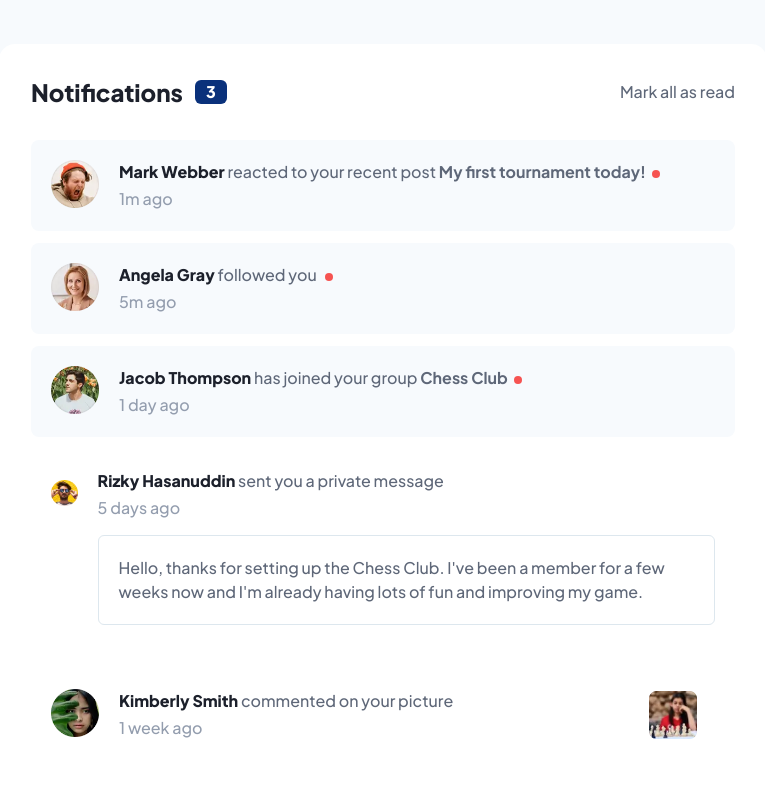
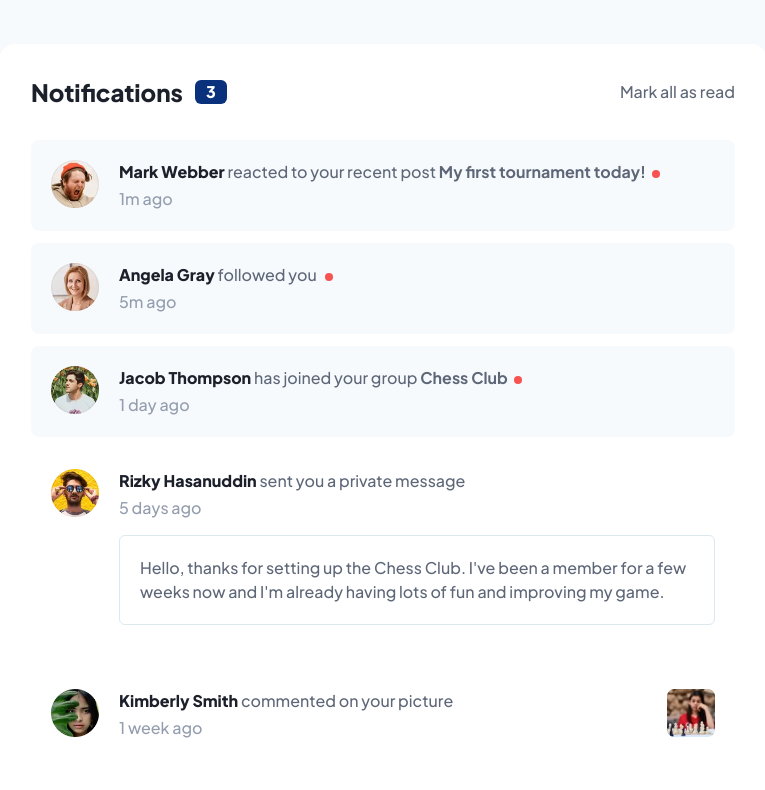
Before and after one commit to arpit8392/fem-challenge-25-notifications-page, a Next.js app: page / in a window 1280 px wide. Shown: the top 790 px of the page, without its empty margins (257-1022 px from the left). Built offline with nearby package versions, Linux system fonts and the light colour scheme.

Commit message:
Fix Image Shrinking Issue in case of Private messages

```diff
--- a/components/NotificationItem.tsx
+++ b/components/NotificationItem.tsx
@@ -26,10 +26,11 @@ const NotificationItem = ({ message, clickHandler }: Props) => {
 		<li
 			onClick={clickHandler}
 			className={classNames(
-				'flex items-center gap-3 p-4 hover:cursor-pointer md:gap-5 md:p-5',
+				'flex justify-between p-4 hover:cursor-pointer md:p-5',
 				!isRead ? 'rounded-lg bg-veryLightGrayishBlue' : 'bg-inherit'
 			)}>
-			<div className='relative h-10 w-10 self-start rounded-full md:h-12 md:w-12'>
+			<div className='flex gap-3 md:gap-5 '>
+				<div className='relative h-10 w-10 self-start rounded-full md:h-12 md:w-12 shrink-0'>
 					<Image
 						src={`/images/${activityByImage}`}
 						alt={activityBy}
@@ -54,17 +55,20 @@ const NotificationItem = ({ message, clickHandler }: Props) => {
 					</p>
 
 					<p className='text-sm text-grayishBlue md:text-base'>{elapsedTime}</p>
+
 					{hasPrivateMessage && (
-					<p className='my-3 rounded-md border border-lightGrayishBlue2 p-4 text-sm text-darkGrayishBlue hover:bg-lightGrayishBlue1 md:p-5 md:text-base'>
+						<blockquote className='my-3 rounded-md border border-lightGrayishBlue2 p-4 text-sm text-darkGrayishBlue hover:bg-lightGrayishBlue1 md:p-5 md:text-base '>
 							{privateMessage}
-					</p>
+						</blockquote>
 					)}
 				</div>
+			</div>
+
 			{activityImage && (
-				<div className='relative h-10 w-10 translate-x-16 rounded-full md:h-12 md:w-12 md:translate-x-44'>
+				<div className='relative h-10 w-10 rounded-full md:h-12 md:w-12'>
 					<Image
 						src={`/images/${activityImage}`}
-						alt=''
+						alt={activityImage}
 						fill
 						className='object-contain'
 					/>
```
Lines whose indentation alone changed are shown as unchanged.
